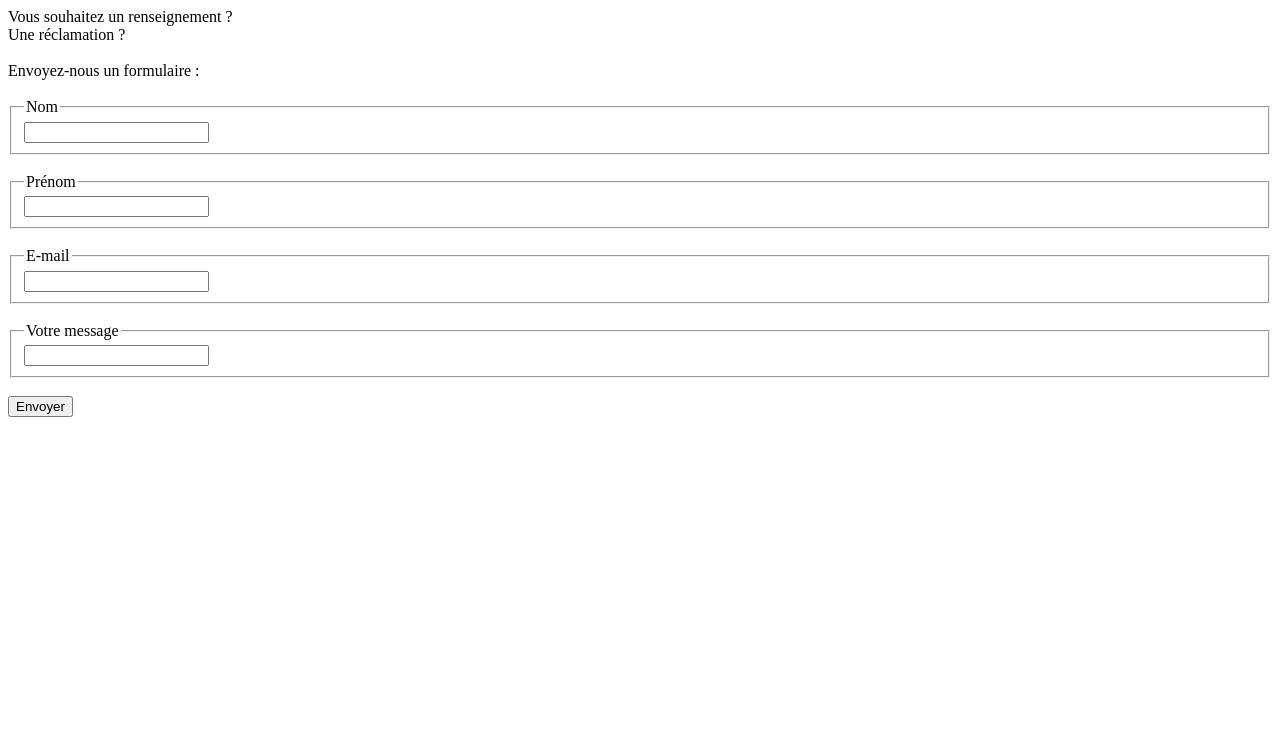
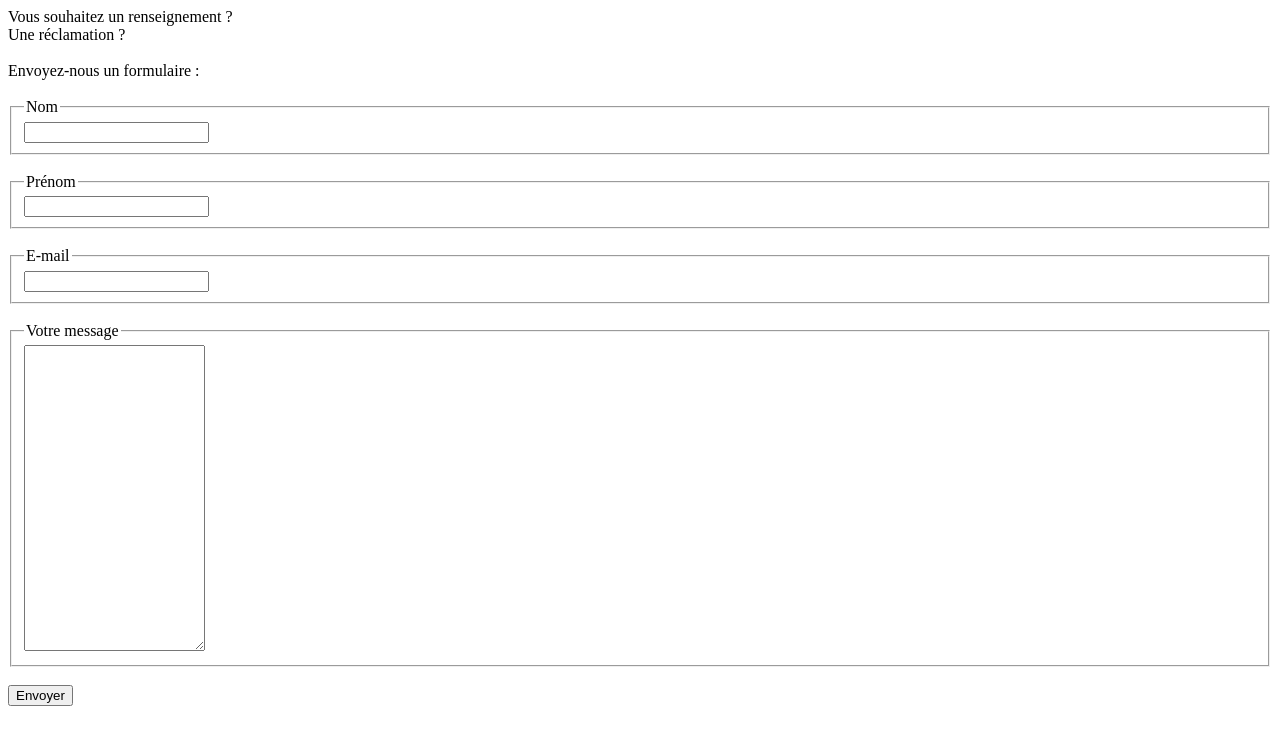
Before and after one commit to MathisNenach/https---github.com-cpe-lyon-projet-tlw-groupe-b-nalewajek-nenach, a plain HTML site: page contact.html in a window 1280 px wide. Drawn offline with Linux system fonts and the light colour scheme.

Commit message:
2nd commit

```diff
--- a/contact.html
+++ b/contact.html
@@ -23,11 +23,11 @@
         </fieldset></br>
         <fieldset>
             <legend>E-mail</legend>
-            <input type="text">
+            <input type="email">
         </fieldset></br>
         <fieldset>
             <legend>Votre message</legend>
-            <input type="text">
+            <textarea type="text" rows="20" cols="20"></textarea>
         </fieldset>
     </section></br>
     <input type="submit" value="Envoyer">
```
